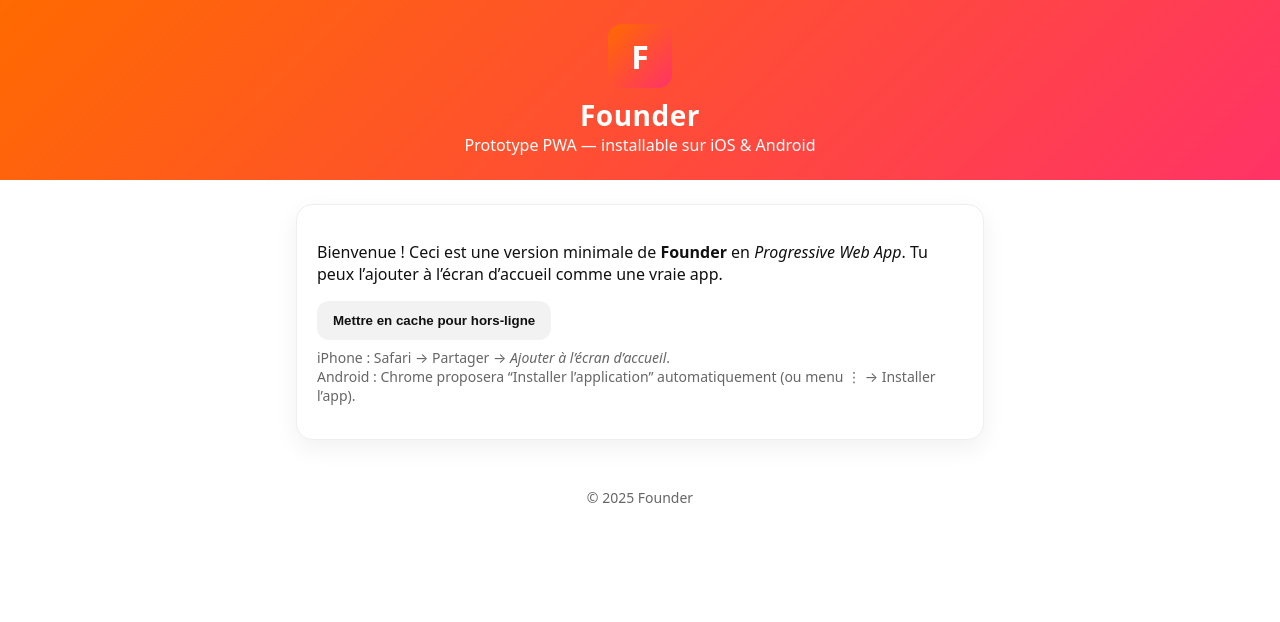
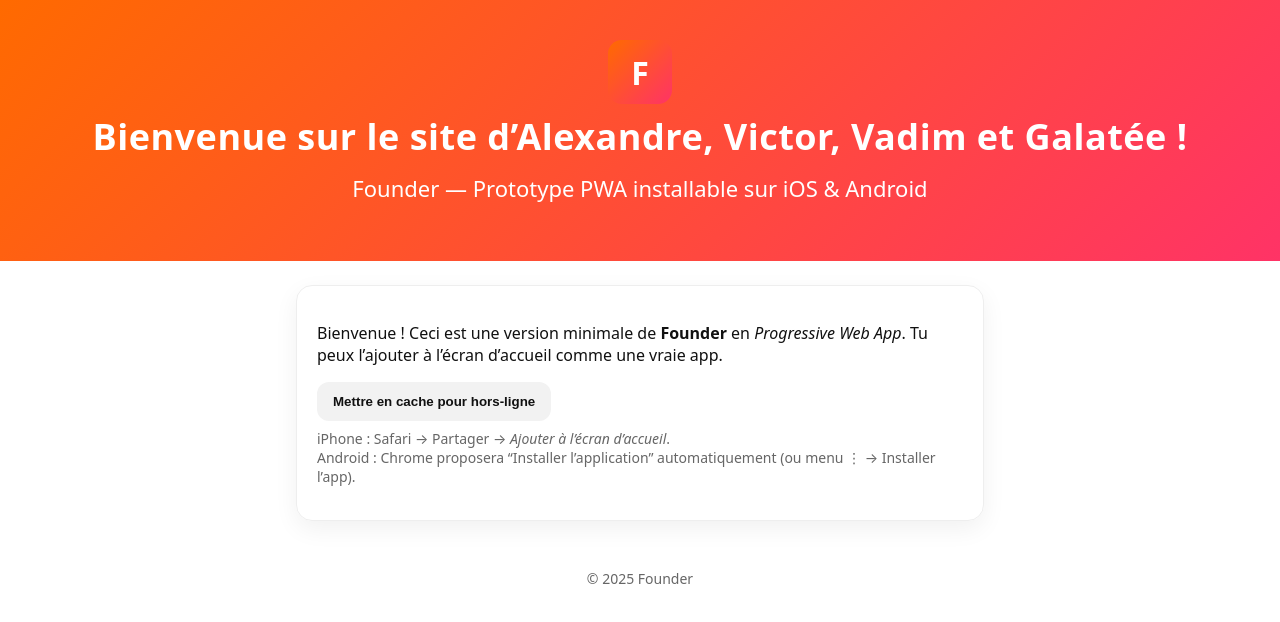
Before and after one commit to BaptVic78/TinderFoodApp, a plain HTML site: page index.html in a window 1280 px wide. Drawn offline with Linux system fonts and the light colour scheme.

Commit message:
Update index.html

```diff
--- a/index.html
+++ b/index.html
@@ -4,7 +4,7 @@
   <meta charset="utf-8" />
   <meta name="viewport" content="width=device-width, initial-scale=1" />
   <title>Founder</title>
-  <meta name="description" content="Founder — ta web‑app d’essai en PWA." />
+  <meta name="description" content="Founder — ta web-app d’essai en PWA." />
   <meta name="theme-color" content="#FF6A00" />
   <meta name="apple-mobile-web-app-capable" content="yes" />
   <meta name="apple-mobile-web-app-status-bar-style" content="default" />
@@ -15,10 +15,11 @@
     * { box-sizing: border-box; }
     body { margin:0; font-family: system-ui, -apple-system, Segoe UI, Roboto, Helvetica, Arial, sans-serif; background: var(--bg1); color: var(--fg);}
     header {
-      padding: 24px; text-align:center; color:white;
+      padding: 40px 24px; text-align:center; color:white;
       background: linear-gradient(135deg, var(--grad1), var(--grad2));
     }
-    header h1 { margin: 0; font-size: 28px; letter-spacing: 0.5px; }
+    header h1 { margin: 0; font-size: 36px; letter-spacing: 0.5px; font-weight: 800; }
+    header h2 { margin-top: 12px; font-size: 22px; font-weight: 500; }
     main { max-width: 720px; margin: 24px auto; padding: 0 16px; }
     .card {
       border: 1px solid #eee; border-radius: 16px; padding: 20px; box-shadow: 0 8px 24px rgba(0,0,0,0.06);
@@ -42,9 +43,10 @@
 <body>
   <header>
     <div class="logo">F</div>
-    <h1>Founder</h1>
-    <div>Prototype PWA — installable sur iOS & Android</div>
+    <h1>Bienvenue sur le site d’Alexandre, Victor, Vadim et Galatée !</h1>
+    <h2>Founder — Prototype PWA installable sur iOS & Android</h2>
   </header>
+
   <main>
     <div class="card">
       <p>Bienvenue ! Ceci est une version minimale de <strong>Founder</strong> en <em>Progressive Web App</em>. Tu peux l’ajouter à l’écran d’accueil comme une vraie app.</p>
@@ -88,11 +90,11 @@
       console.log('Install outcome:', outcome);
     });
 
-    // Cache warm-up button (calls a no-op fetch to trigger SW install)
+    // Cache warm-up button
     const cacheBtn = document.getElementById('cacheBtn');
     cacheBtn?.addEventListener('click', async () => {
       try {
-        await fetch('./'); // touch the network to ensure SW is active
+        await fetch('./');
         alert('Contenu mis en cache. Essaie de passer hors ligne !');
       } catch (e) {
         alert('Impossible de mettre en cache pour le moment.');
```
